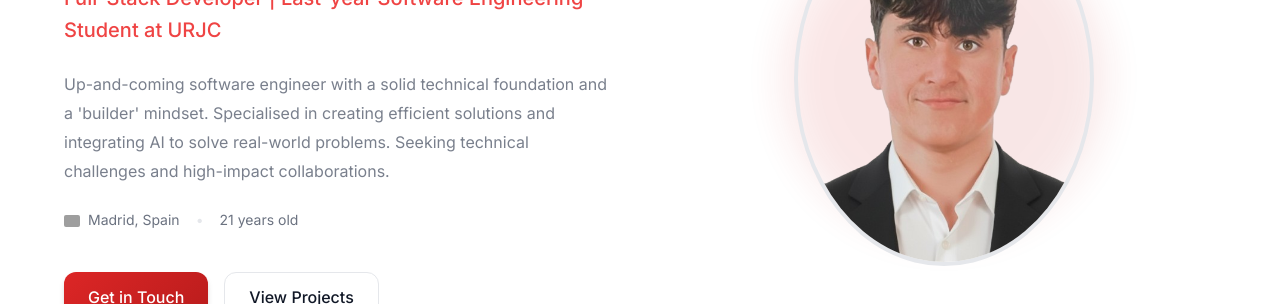
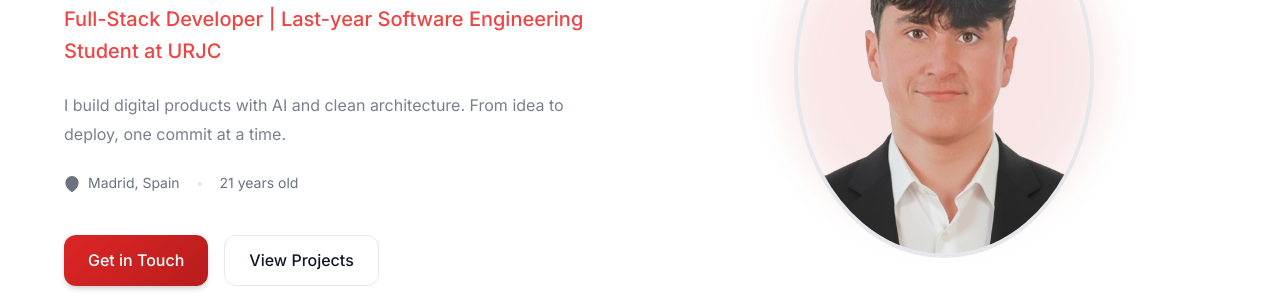
Before and after one commit to teijeiro7/teijeiro-portfolio, an Astro site: page / in a window 1280 px wide. Shown: the part 365-669 px from the top of the page. Built offline with nearby package versions, Linux system fonts and the light colour scheme; Astro itself is replaced by a stand-in of ours; grey boxes are pictures that could not be loaded.

Commit message:
Fix location icon (map pin) and shorten hero description

```diff
--- a/src/i18n/translations.ts
+++ b/src/i18n/translations.ts
@@ -77,7 +77,7 @@ export const translations: Record<Language, Translations> = {
       available: 'Disponible para trabajar',
       titlePrefix: 'Hola, soy',
       subtitle: 'Desarrollador Full-Stack | Estudiante de último año de Ingeniería del Software en URJC',
-      description: 'Ingeniero de software emergente con una sólida base técnica y mentalidad de \'constructor\'. Especializado en crear soluciones eficientes e integrar IA para resolver problemas reales. Busco desafíos técnicos y colaboraciones de alto impacto.',
+      description: 'Construyo productos digitales con IA y arquitectura limpia. De la idea al deploy, pasando por código.',
       location: 'Madrid, España',
       age: '21 años',
       btnContact: 'Contactar',
@@ -130,7 +130,7 @@ export const translations: Record<Language, Translations> = {
       available: 'Available for work',
       titlePrefix: "Hi, I'm",
       subtitle: 'Full-Stack Developer | Last-year Software Engineering Student at URJC',
-      description: "Up-and-coming software engineer with a solid technical foundation and a 'builder' mindset. Specialised in creating efficient solutions and integrating AI to solve real-world problems. Seeking technical challenges and high-impact collaborations.",
+      description: 'I build digital products with AI and clean architecture. From idea to deploy, one commit at a time.',
       location: 'Madrid, Spain',
       age: '21 years old',
       btnContact: 'Get in Touch',
--- a/src/pages/index.astro
+++ b/src/pages/index.astro
@@ -33,19 +33,23 @@ import Experience from "../components/Experience.astro";
           </p>
 
           <p class="hero-text" data-i18="hero.description">
-            Up-and-coming software engineer with a solid technical foundation
-            and a ‘builder’ mindset. Specialised in creating efficient solutions
-            and integrating AI to solve real-world problems. Seeking technical
-            challenges and high-impact collaborations.
+            I build digital products with AI and clean architecture. From idea to deploy, one commit at a time.
           </p>
 
           <div class="hero-stats">
             <div class="stat-item">
-              <img
-                src="https://upload.wikimedia.org/wikipedia/commons/thumb/8/89/Bandera_de_Espa%C3%B1a.svg/1200px-Bandera_de_Espa%C3%B1a.svg.png"
-                alt="Spain"
-                class="flag-icon"
-              />
+              <svg
+                width="16"
+                height="16"
+                viewBox="0 0 24 24"
+                fill="none"
+                stroke="currentColor"
+                stroke-width="2"
+                class="location-icon"
+              >
+                <path d="M21 10c0 7-9 13-9 13s-9-6-9-13a9 9 0 0 1 18 0z"></path>
+                <circle cx="12" cy="10" r="3"></circle>
+              </svg>
               <span data-i18="hero.location">Madrid, Spain</span>
             </div>
             <div class="stat-divider">•</div>
@@ -247,10 +251,10 @@ import Experience from "../components/Experience.astro";
     gap: var(--space-xs);
   }
 
-  .flag-icon {
+  .location-icon {
     width: 16px;
-    height: 12px;
-    border-radius: 2px;
+    height: 16px;
+    flex-shrink: 0;
   }
 
   .stat-divider {
```
